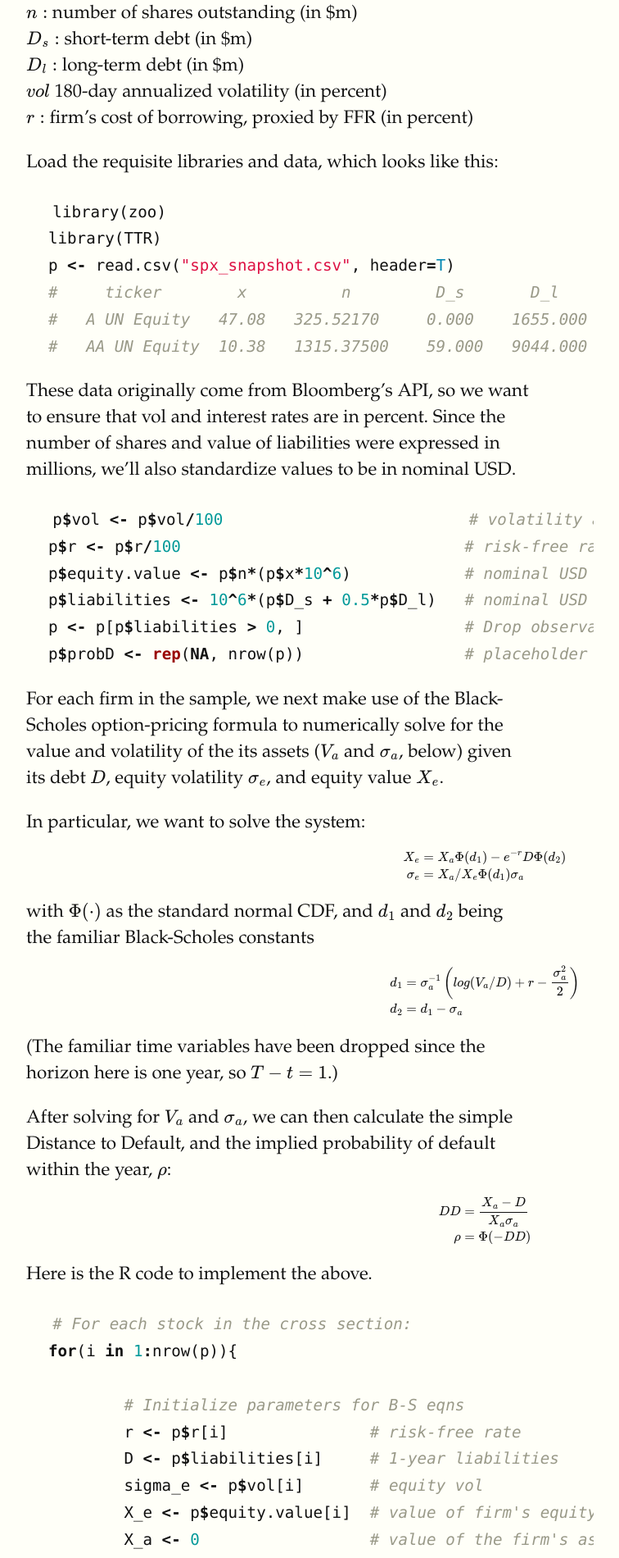
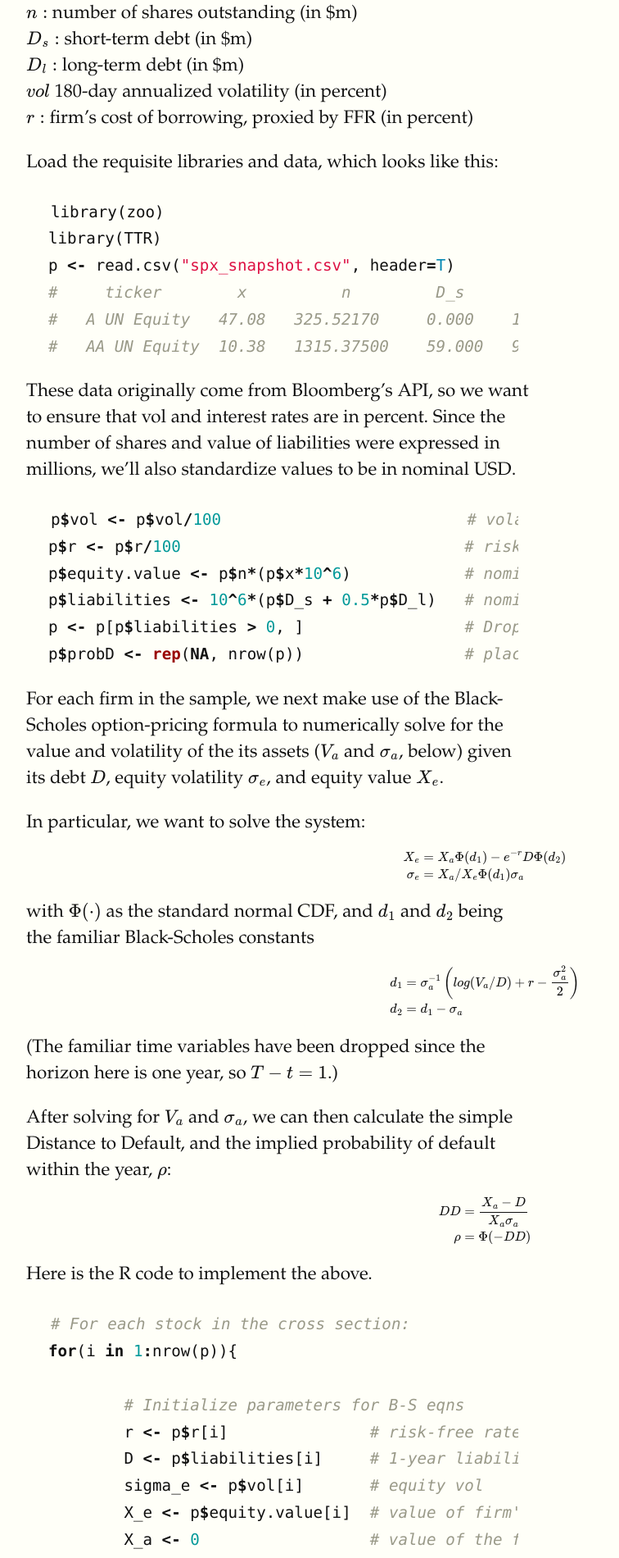
Before and after one commit to jweinreb-zz/jweinreb.github.io, a Jekyll site: the page built from _posts/2016-05-15-kmv.md, in a window 1280 px wide. Shown: the part 864-2764 px from the top of the page at 82% size, without its empty margins (128-884 px from the left). Built offline with Jekyll 4.4.1, drawn with Linux system fonts in a browser that asks for light colours; formulas are drawn with MathJax 3; some of the changed text lies outside the part shown.

Commit message:
width adj

```diff
--- a/css/tufte.scss
+++ b/css/tufte.scss
@@ -285,7 +285,7 @@ div.table-wrapper { overflow-x: auto; } //changed all overflow values to 'auto'
 
 .marginnote code, .sidenote code { font-size: 1rem; } //more .code class removal
 
-pre, pre code, p pre code { width: 110%;
+pre, pre code, p pre code { width: 95%;
            padding-left: 2.5%;
            overflow-x: auto; }
 
```
